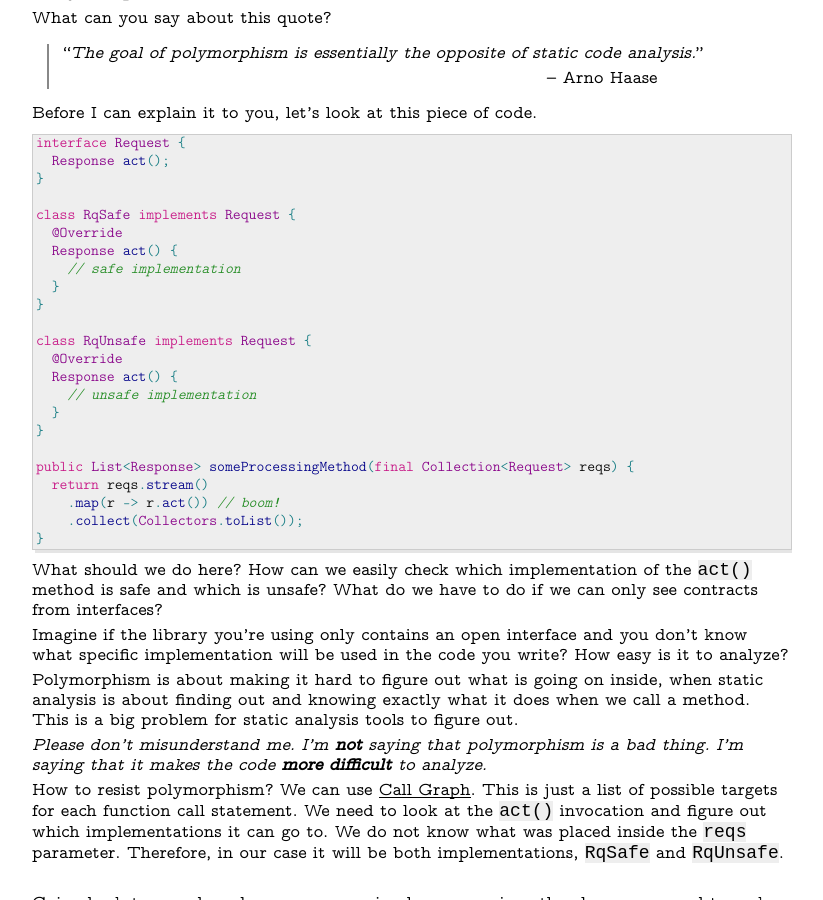
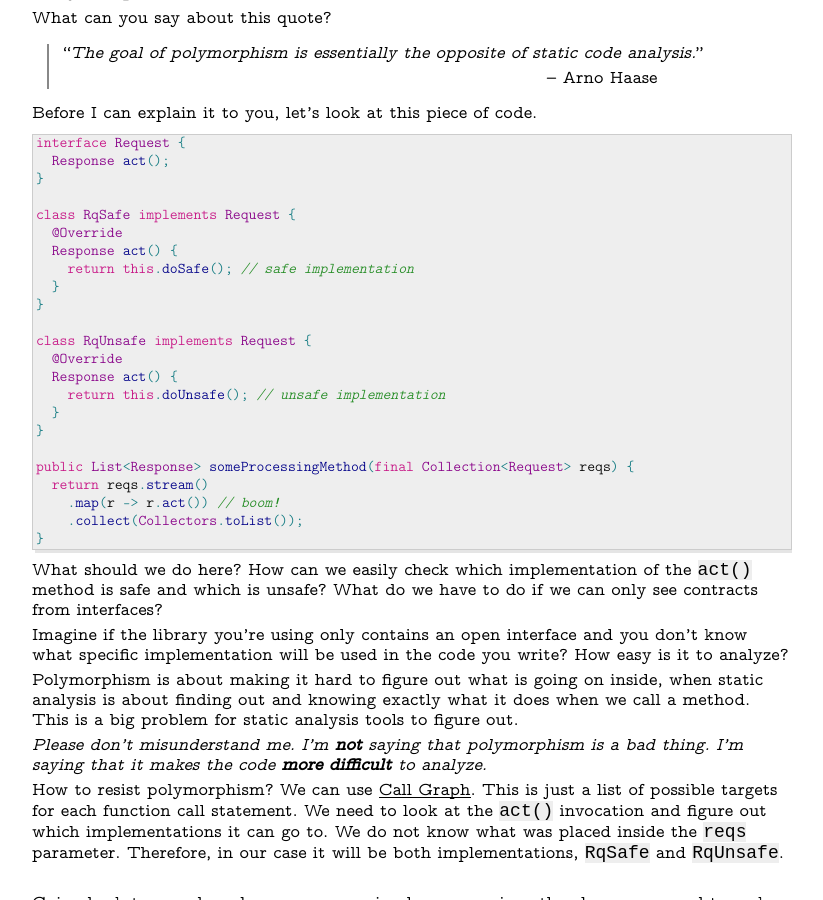
Before and after one commit to l3r8yJ/l3r8yj.github.io, a Jekyll site: the page built from _posts/code/2023-02-27-how-to-develop-un-analyzable-pl.md, in a window 1280 px wide and 900 px high, scrolled down 2868 px. Shown: the whole window, without its empty margins (228-1051 px from the left). Built offline with Jekyll 4.4.1, drawn with Linux system fonts in a browser that asks for light colours; some web fonts are replaced; comment, search, counter and statistics services are not loaded; some of the changed text lies outside the part shown.

Commit message:
better code

```diff
--- a/_posts/code/2023-02-27-how-to-develop-un-analyzable-pl.md
+++ b/_posts/code/2023-02-27-how-to-develop-un-analyzable-pl.md
@@ -144,14 +144,14 @@ interface Request {
 class RqSafe implements Request {
   @Override
   Response act() {
-    // safe implementation
+    return this.doSafe(); // safe implementation
   }
 }
 
 class RqUnsafe implements Request {
   @Override
   Response act() {
-    // unsafe implementation
+    return this.doUnsafe(); // unsafe implementation
   }
 }
 
```
Also changed, not shown: other parts of _posts/code/2023-02-27-how-to-develop-un-analyzable-pl.md (+2 -2 lines).
